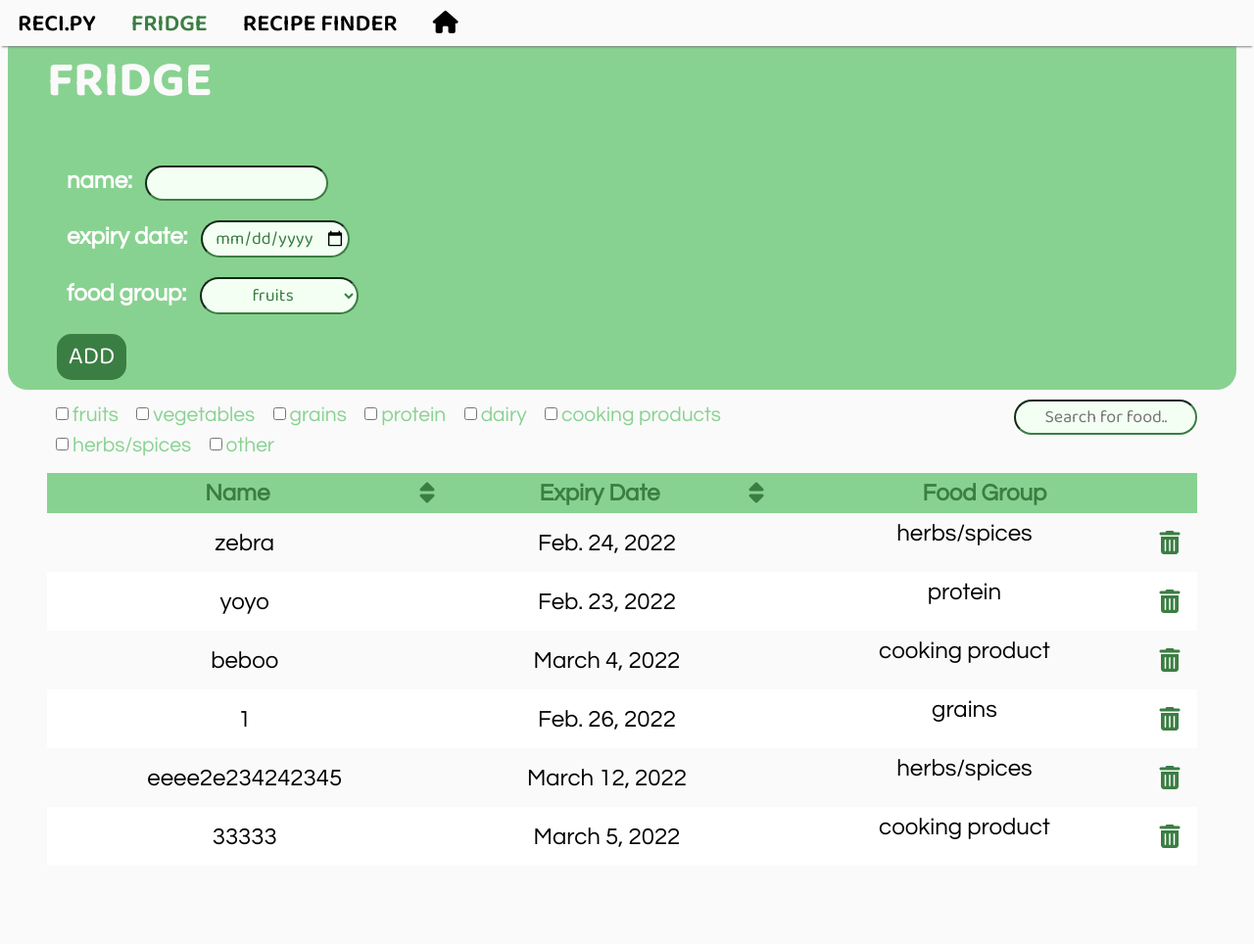
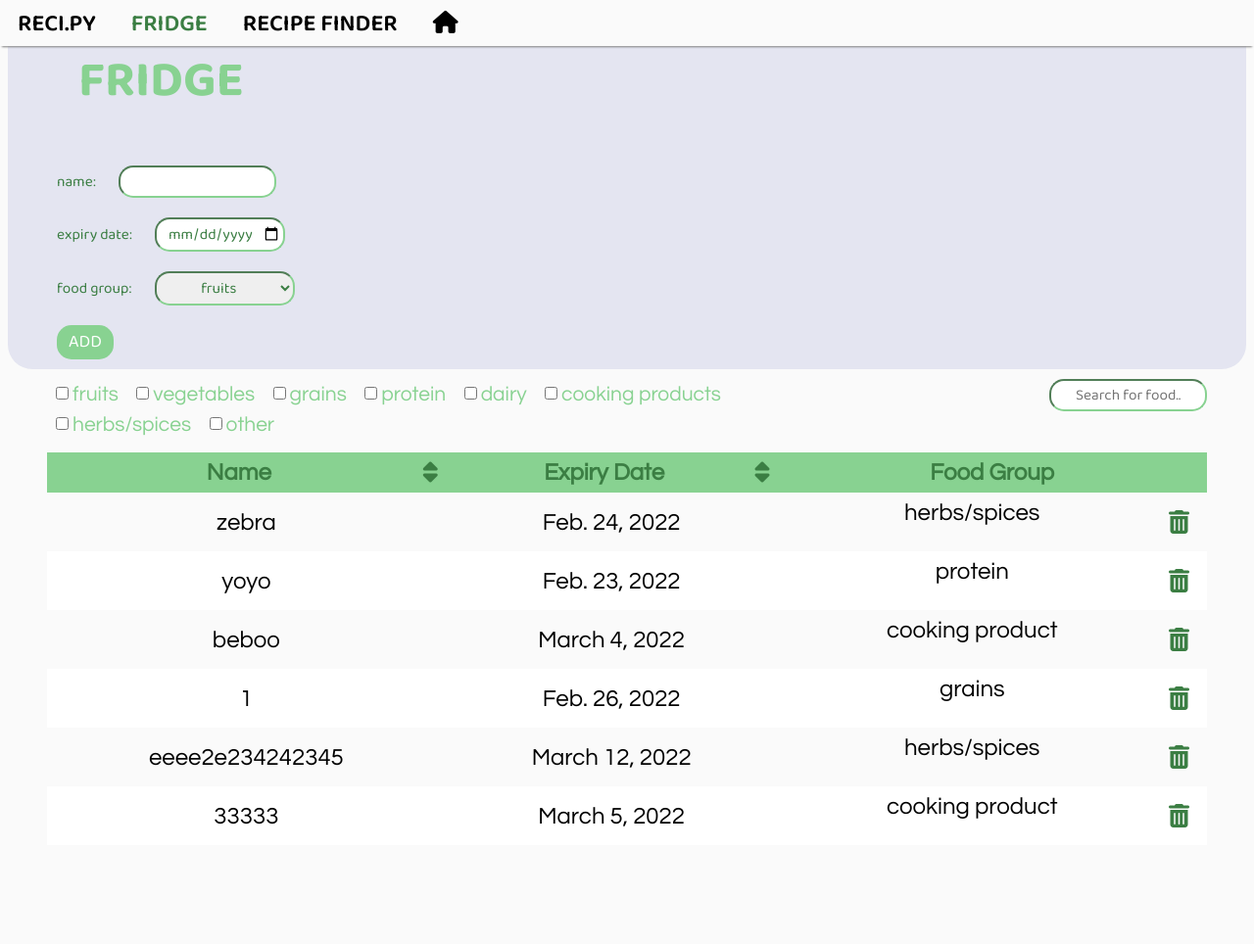
Before and after one commit to yuna17c/reci.py, a Django app: page /fridge/ in a window 1280 px wide. Shown: the whole page at 98% size. After the commit the page ends 845 px from the top, so only its background shows below. Run offline with Django 3.2, Linux system fonts and the light colour scheme; data comes from the database, SQL or seed files in the repository; both versions use the stored data as it was after the commit; some libraries are stand-ins or nearby versions.

Commit message:
update fridge style

```diff
--- a/apps/base/static/base.css
+++ b/apps/base/static/base.css
@@ -29,11 +29,9 @@ html {
 
 body {
     overflow: overlay;
-    margin-bottom: 10vh;
     background-color: var(--primary);
     color: black;
     font-family: 'Questrial', sans-serif;
-    width: 98%;
 }
 
 /* Navigation bar */
@@ -101,6 +99,7 @@ h1 {
     font-size: 4vw;
     color: var(--medium-green);
     display: flex;
+    margin-left: 2.5vw;
 }
 
 h3 {
--- a/apps/base/static/fridge_style.css
+++ b/apps/base/static/fridge_style.css
@@ -1,4 +1,18 @@
 @import url("base.css");
+
+.left {
+    position: fixed;
+    margin-left: 30px;
+    background-color: var(--secondary);
+    padding: 10px 30px 25px 30px;
+    border-radius: 20px;
+    width: 25%;
+}
+
+.right {
+    margin-left: calc(25% + 100px);
+    position: relative;
+}
 
 .row {
     display:flex;
@@ -13,8 +27,29 @@
     flex-basis: 100%;
 }
 
+.notif {
+    display: inline-block;
+    height: 100%;
+    text-align: center;
+    width: 100%;
+    background: var(--accent);
+    color: white;
+    font-weight: 600;
+    font-size: 25px;
+    margin: 0;
+    padding: 5px;
+    vertical-align: middle;
+}
+
+.notif span {
+    color: #FF8181;
+    font-size: 40px;
+    font-weight: 700;
+}
+
 h1 {
-    color: var(--primary);
+    color: var(--medium-green);
+    padding: 0;
 }
 
 .home-button {
@@ -22,12 +57,9 @@ h1 {
 }
 
 .header {
-    display:flex;
-    justify-content: space-between;
-    align-items: flex-start;
-    background-color: var(--medium-green);
-    border-radius: 20px;
-    width: 100%;
+    display: flex;
+    background-color: var(--secondary);
+    border-radius: 25px;
 }
 
 #checkboxes {
@@ -59,22 +91,22 @@ input#search_input {
 }
 
 #input label {
-    padding: 10px;
-    color: white;
-    font-weight: 700;
-    font-size: 1.5em;
+    font-family: 'Baloo 2', sans-serif;
+    font-size: 1.2vw;
+    color: var(--accent);
+    padding-right: 20px;
 }
 
 input, select, option {
-    border-radius: 25px;
-    border: 2px inset var(--accent);
+    border-radius: 15px;
+    border: 2px inset var(--medium-green);
     font-family: 'Baloo 2';
     text-align: center;
-    background-color: rgb(244, 255, 244);
     color: var(--accent);
     padding: 2px;
-    font-size: 1.4vw;
+    font-size: 1.2vw;
 }
+
 
 #input-column {
     float: left;
@@ -85,15 +117,6 @@ input, select, option {
 
 #input {
     padding: 10px;
-}
-
-button:not(#add) {
-    padding: 10px;
-}
-
-#add {
-    background-color: var(--accent);
-    font-size: 25px;
 }
 
 #add_button {
@@ -128,7 +151,7 @@ td {
     padding: 8px;
 }
 
-td p {
+.expired, .warning {
     color: #FF8181;
 }
 
@@ -145,13 +168,6 @@ tr:nth-child(even) {
 @media (max-width: 950px){
     .row {
       flex-direction: column;
-    }
-    .fridge {
-        display: block;
-        margin-left: auto;
-        margin-right: auto;
-        margin-top: 0px;
-        width: 50%;
     }
     .button {
         width: 100%;
--- a/apps/base/static/recipe_style.css
+++ b/apps/base/static/recipe_style.css
@@ -1,6 +1,5 @@
 @import url("base.css");
 
-h1 {margin-left: 2.5vw;}
 td { text-align: left; }
 
 /* side bar */
--- a/apps/base/templates/base/recipe_home.html
+++ b/apps/base/templates/base/recipe_home.html
@@ -15,10 +15,9 @@
 <body class="recipe-home" id="window">
     <div class="nav">
         <table class="nav-items">
-            <td>RECI.PY</td>
+            <td class="home-button"><a href="{% url 'main' %}" ><i class="fa fa-home" aria-hidden="true"></i></a></td>
             <td><a href="{% url 'fridge' %}">FRIDGE</a></td>
             <td><a class="active" href="#">RECIPE FINDER</a></td>
-            <td class="home-button"><a href="{% url 'main' %}" ><i class="fa fa-home" aria-hidden="true"></i></a></td>
         </table>
     </div>
     <div>
@@ -109,6 +108,7 @@
                             <div><p class="popup-prep"></p></div>
                             <div><p>spicy</p></div>
                         </div>
+
                         <ul class="popup-ing" id="ul-ing">
                         </ul>
                     </div>
```
Also changed, not shown: apps/base/static/home_style.css (+13 -8 lines), apps/base/templates/base/recipe_generator.html (+17 -10 lines), apps/db.sqlite3.
